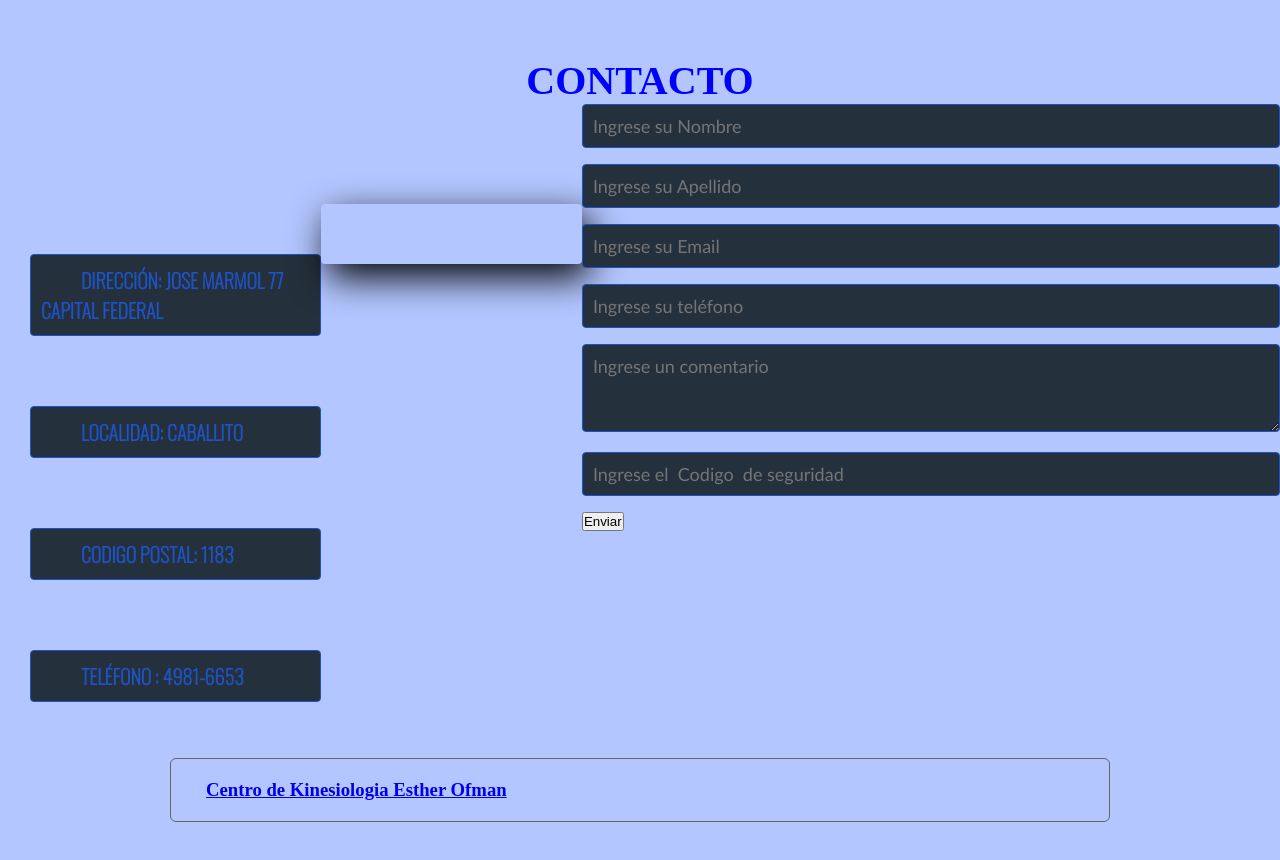
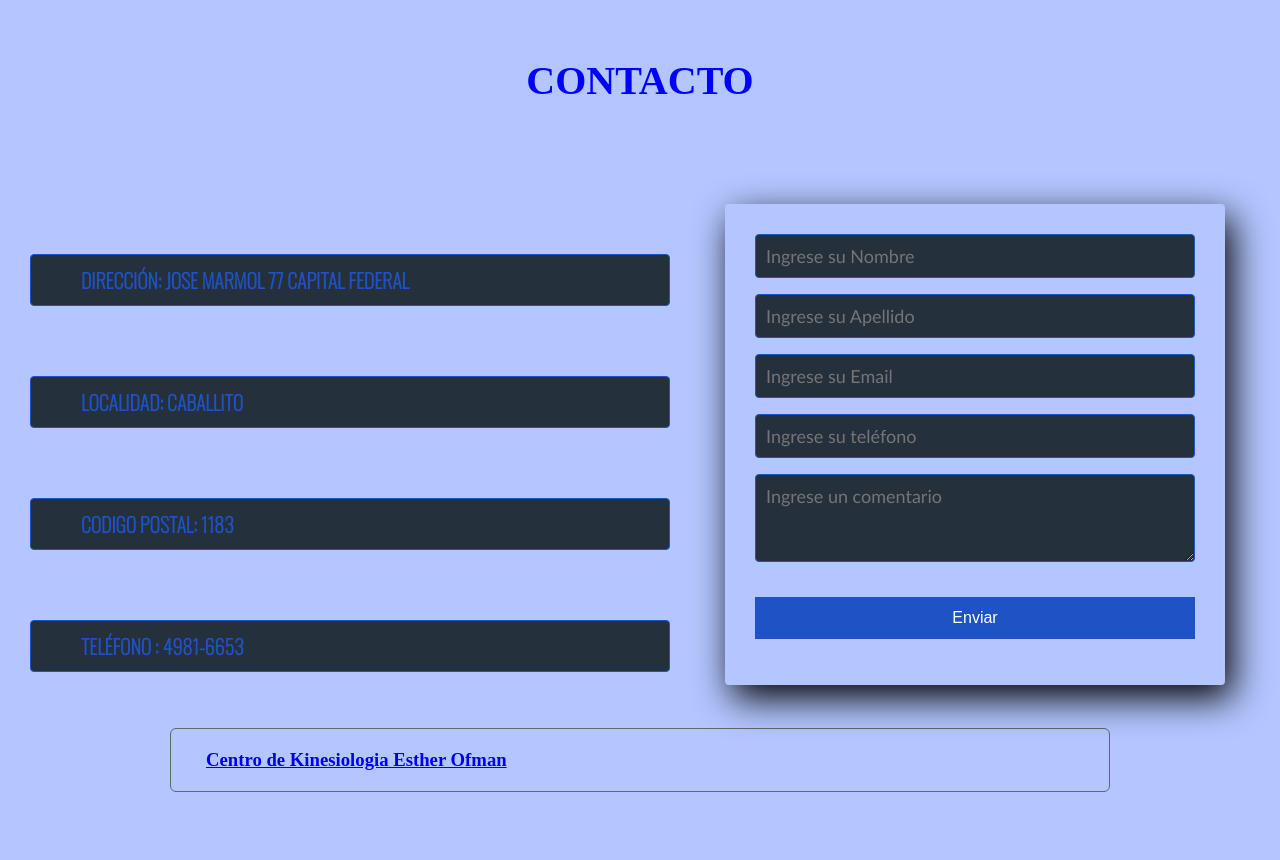
Before and after one commit to mardav82/Proyecto-Wesmarter, a plain HTML site: page index.html in a window 1280 px wide. Shown: the part 1569-2429 px from the top of the page. After the commit the page ends 2401 px from the top, so only its background shows below. Drawn offline with nearby package versions, Linux system fonts and the light colour scheme; no server answers; a web font is replaced by a local one.

Commit message:
modificacion 2

```diff
--- a/index.html
+++ b/index.html
@@ -150,8 +150,8 @@
    <strong>Teléfono : 4981-6653</strong></div>
   </div>
    <br>
-   <section class="Formulario"></section>
-    <form name="mail" netlify>
+   <section class="Formulario">
+    <form   name="mail" netlify>
 
     <input class="controls" type="text"  placeholder="Ingrese su Nombre" required>
 
@@ -164,11 +164,11 @@
 
     <textarea class="controls"  rows="3" placeholder="Ingrese un comentario" ></textarea>
 
-    <input class="controls" type="text" name="confirmacion" id="confirmacion" placeholder="Ingrese el  Codigo  de seguridad" >
+
 
     <input class="botons" type="submit" value="Enviar">
    </form>
-
+  </section>
 </div>
 
 
```
